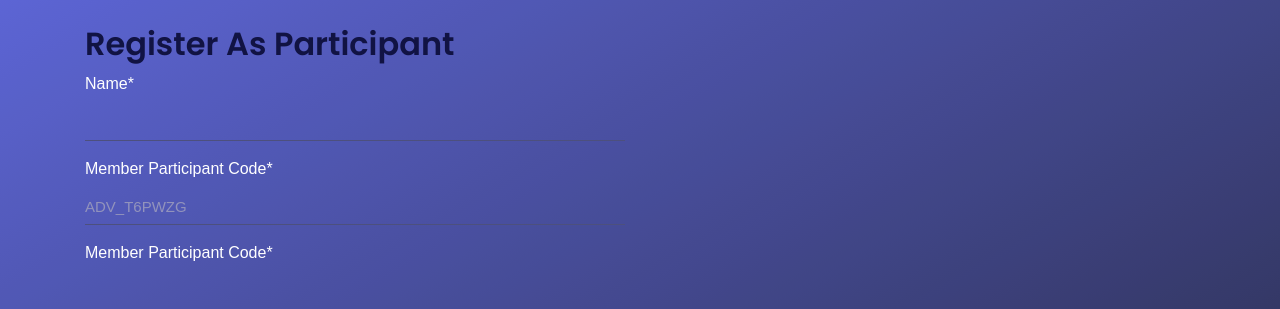
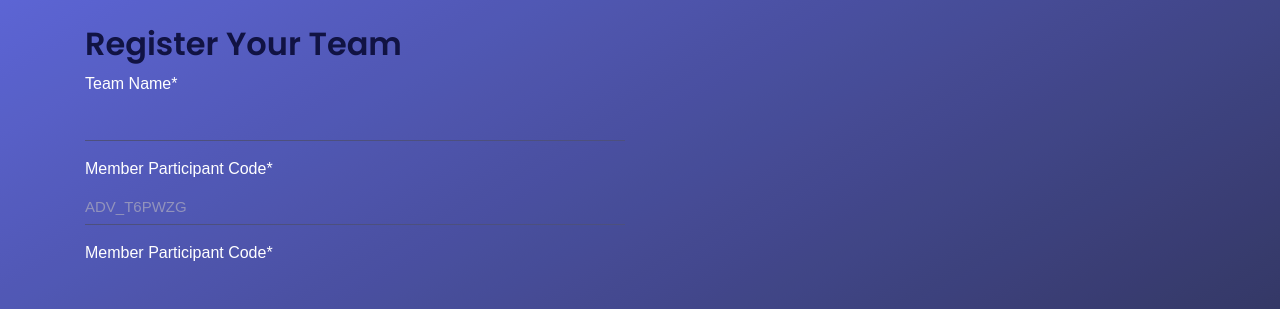
Before and after one commit to software-community/Advitiya-20, a Django app: page /register/4/ in a window 1280 px wide. Shown: the part 105-414 px from the top of the page. Run offline with Django 3.2, Linux system fonts and the light colour scheme; a user stored in the database is signed in; data comes from the database, SQL or seed files in the repository; data that the repository does not hold is empty; parts of the project's set-up code (start-up, migrations or seed data) failed here and were passed over; some libraries are stand-ins or nearby versions; some web fonts are replaced.

Commit message:
Fix team registraion and payment redirect page

```diff
--- a/main_page/models.py
+++ b/main_page/models.py
@@ -93,7 +93,7 @@ class EventRegistration(models.Model):
 
 class Team(models.Model):
 
-    name = models.CharField(max_length = 100)
+    name = models.CharField(max_length = 100, verbose_name = 'Team Name')
     leader = models.ForeignKey(Participant, on_delete = models.CASCADE)
     event = models.ForeignKey(Events, on_delete = models.CASCADE)
 
--- a/main_page/templates/main_page/register_team.html
+++ b/main_page/templates/main_page/register_team.html
@@ -18,7 +18,7 @@
             <div class="col-md-6">
                 <br>
                 <div class="breadcrumb-content">
-                    <h2 class="page-title">Register As Participant</h2>
+                    <h2 class="page-title">Register Your Team</h2>
                     <form method="POST">
                         {% csrf_token %}
                         {{ team_form | crispy }}
--- a/main_page/views.py
+++ b/main_page/views.py
@@ -289,6 +289,7 @@ def webhook(request):
 
 def payment_redirect(request):
 
+    retry_for_payment = 'Payment was Successfull <a href="/events">Click Here</a> for event Registration.'
     if request.GET['payment_status'] == 'Failed':
         retry_for_payment = '<a href="/pay">Click Here</a> for retry Payment.'
 
```
